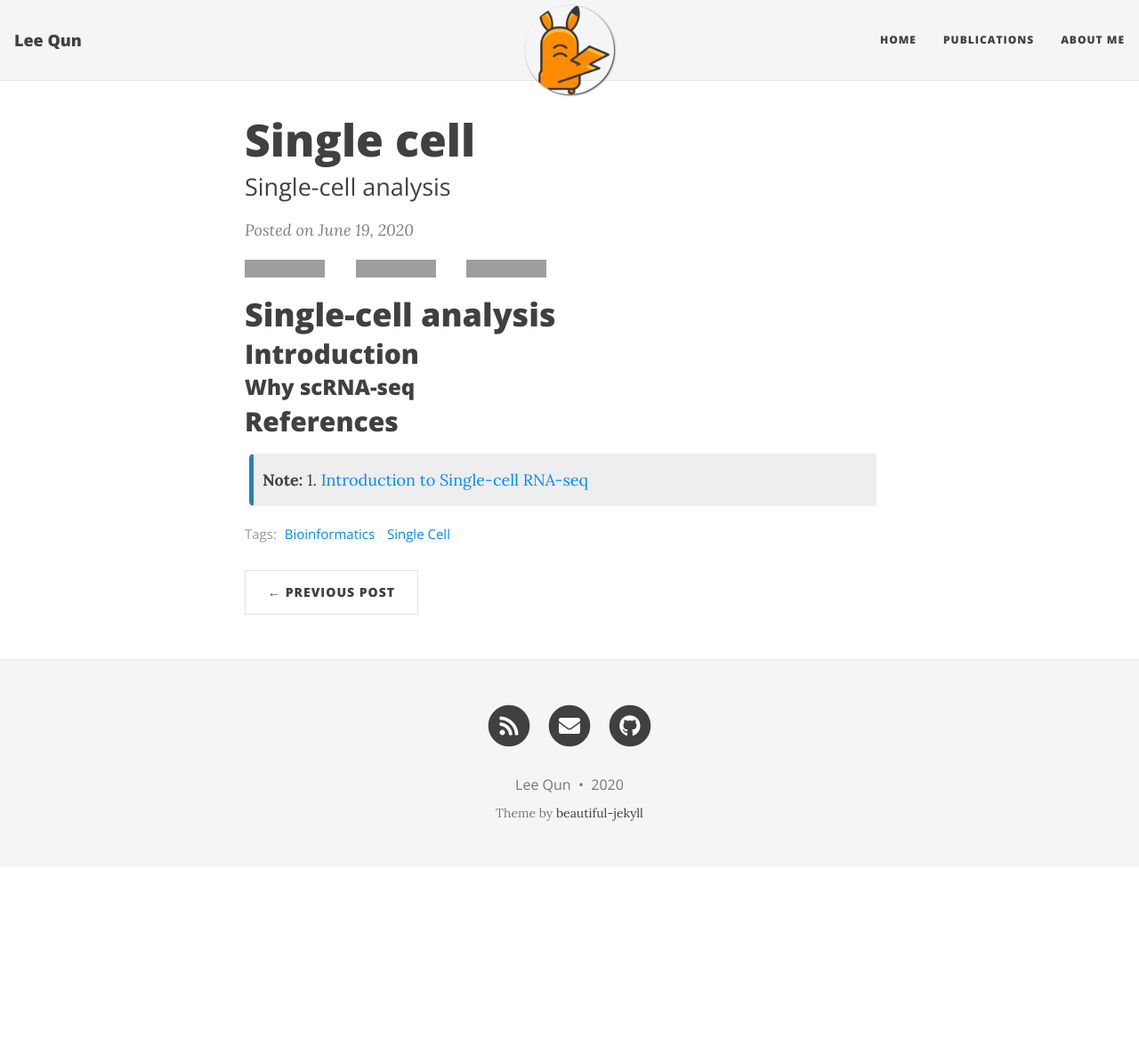
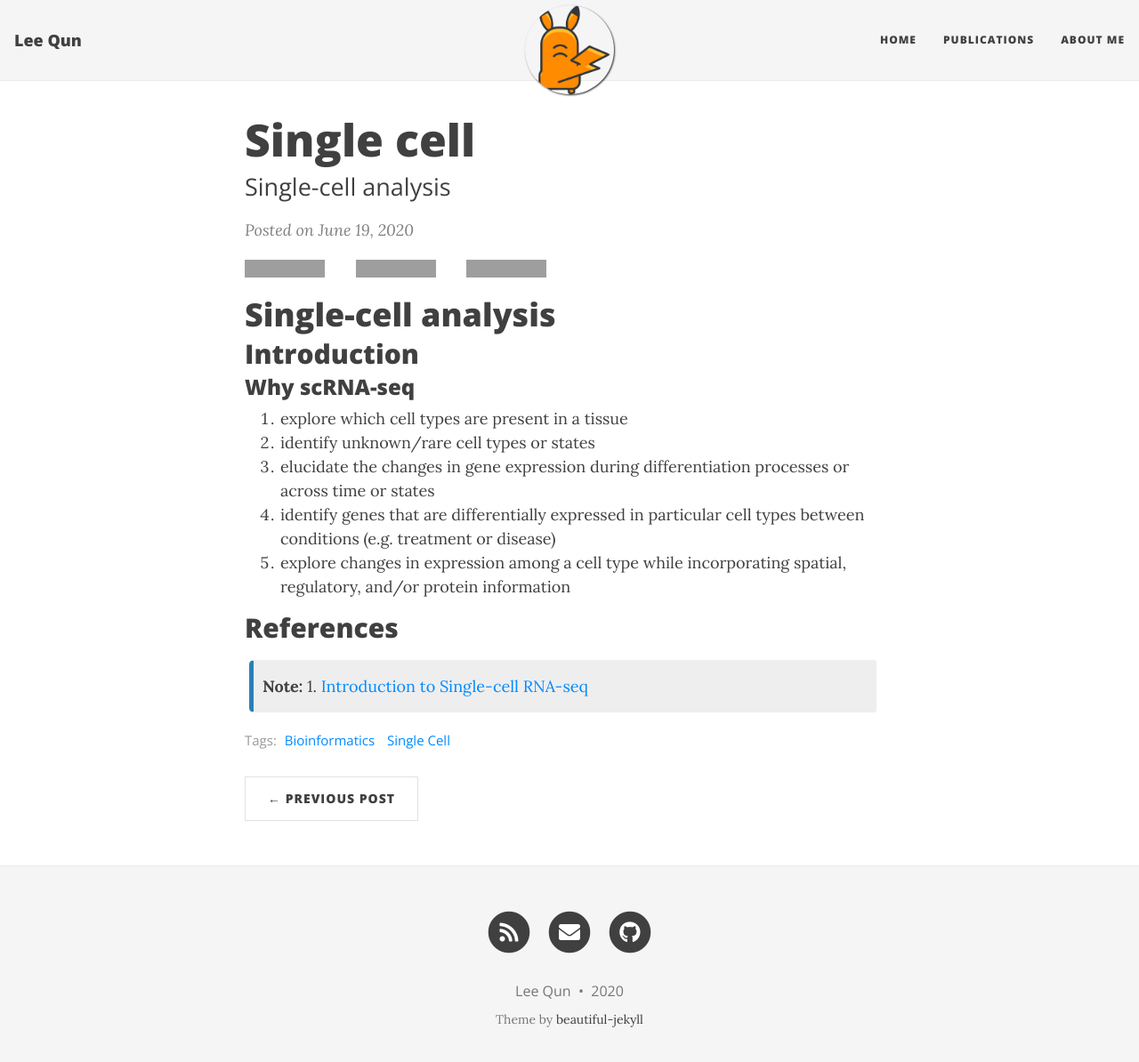
Before and after one commit to leequn/leequn.github.io, a Jekyll site: the page built from _posts/2020-06-19-SingleCell.md, in a window 1280 px wide and 1207 px high. Shown: the top 1194 px of the window at 89% size. Built offline with Jekyll 4.4.1, drawn with Linux system fonts in a browser that asks for light colours; nearby versions of some CDN libraries; comment, search, counter and statistics services are not loaded; grey boxes are pictures that could not be loaded.

Commit message:
Update 2020-06-19-SingleCell.md

```diff
--- a/_posts/2020-06-19-SingleCell.md
+++ b/_posts/2020-06-19-SingleCell.md
@@ -12,6 +12,11 @@ comments: true
 
 ## Introduction
 ### Why scRNA-seq
+1. explore which cell types are present in a tissue
+2. identify unknown/rare cell types or states
+3. elucidate the changes in gene expression during differentiation processes or across time or states
+4. identify genes that are differentially expressed in particular cell types between conditions (e.g. treatment or disease)
+5. explore changes in expression among a cell type while incorporating spatial, regulatory, and/or protein information
 
 
 ## References
```
